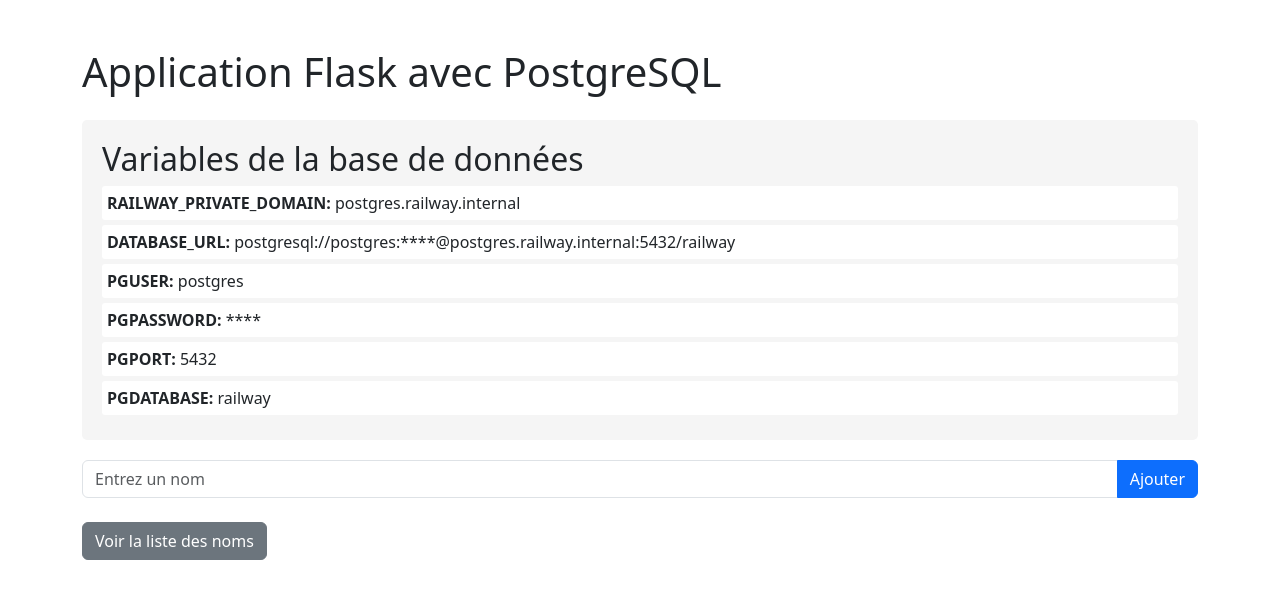
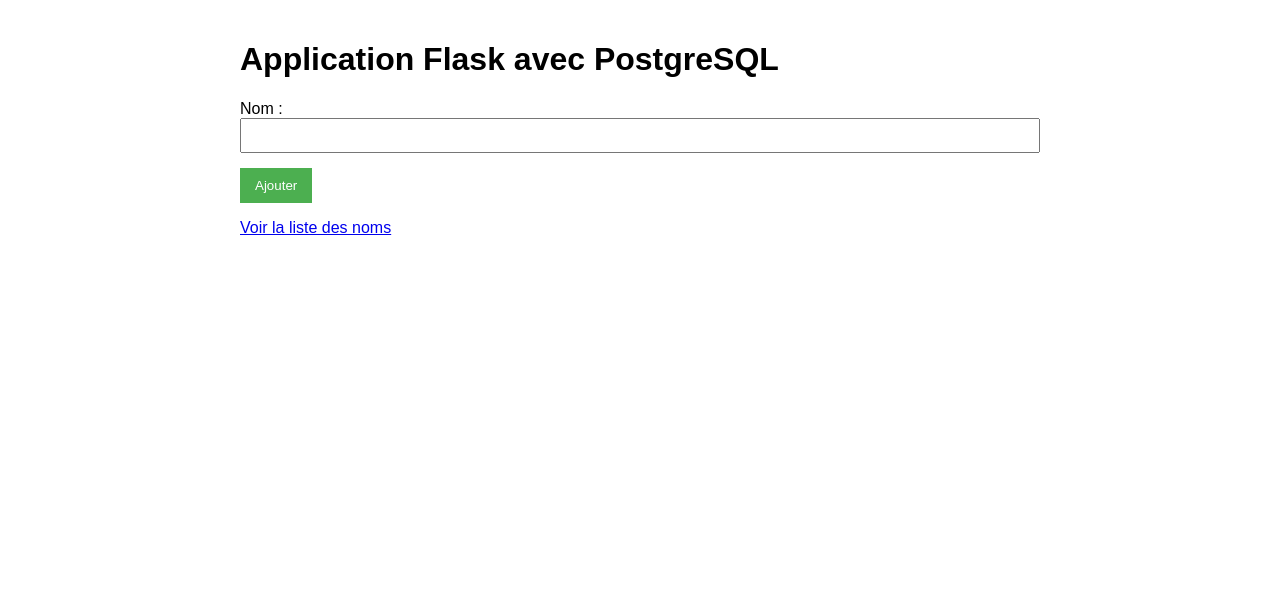
Before and after one commit to kira9292/projectcloud, a Flask app: page / in a window 1280 px wide. Shown: the top 599 px of the page. Run offline with Flask 3, Linux system fonts and the light colour scheme; some libraries are stand-ins or nearby versions.

Commit message:
initial commit

```diff
--- a/app.py
+++ b/app.py
@@ -64,24 +64,10 @@
 
 @app.route('/')
 def index():
-    # Afficher les variables de la base de données
-    db_vars = {
-        'RAILWAY_PRIVATE_DOMAIN': 'postgres.railway.internal',
-        'DATABASE_URL': 'postgresql://postgres:****@postgres.railway.internal:5432/railway',
-        'PGUSER': 'postgres',
-        'PGPASSWORD': '****',
-        'PGPORT': '5432',
-        'PGDATABASE': 'railway'
-    }
-
-    print("Variables de la base de données:")
-    for key, value in db_vars.items():
-        print(f"{key}: {value}")
-
     if not init_db():
         flash("Erreur de connexion à la base de données. Veuillez vérifier votre configuration.", "error")
 
-    return render_template('index.html', db_vars=db_vars)
+    return render_template('index.html')
 
 @app.route('/ajouter', methods=['POST'])
 def ajouter():
--- a/templates/index.html
+++ b/templates/index.html
@@ -4,68 +4,67 @@
     <meta charset="UTF-8">
     <meta name="viewport" content="width=device-width, initial-scale=1.0">
     <title>Application Flask avec PostgreSQL</title>
-    <link href="https://cdn.jsdelivr.net/npm/bootstrap@5.3.0/dist/css/bootstrap.min.css" rel="stylesheet">
     <style>
-        .db-vars {
-            background-color: #f5f5f5;
+        body {
+            font-family: Arial, sans-serif;
+            max-width: 800px;
+            margin: 0 auto;
             padding: 20px;
-            margin: 20px 0;
-            border-radius: 5px;
         }
-        .db-var {
-            margin: 5px 0;
-            padding: 5px;
-            background-color: #fff;
-            border-radius: 3px;
+        .form-group {
+            margin-bottom: 15px;
+        }
+        input[type="text"] {
+            padding: 8px;
+            width: 100%;
+            box-sizing: border-box;
+        }
+        button {
+            padding: 10px 15px;
+            background-color: #4CAF50;
+            color: white;
+            border: none;
+            cursor: pointer;
+        }
+        button:hover {
+            background-color: #45a049;
+        }
+        .flash-message {
+            padding: 10px;
+            margin: 10px 0;
+            border-radius: 4px;
         }
         .error {
-            color: red;
+            background-color: #ffebee;
+            color: #c62828;
         }
         .success {
-            color: green;
+            background-color: #e8f5e9;
+            color: #2e7d32;
         }
     </style>
 </head>
 <body>
-    <div class="container mt-5">
-        <h1 class="mb-4">Application Flask avec PostgreSQL</h1>
+    <h1>Application Flask avec PostgreSQL</h1>
 
     {% with messages = get_flashed_messages(with_categories=true) %}
         {% if messages %}
             {% for category, message in messages %}
-                    <div class="{{ category }}">{{ message }}</div>
+                <div class="flash-message {{ category }}">
+                    {{ message }}
+                </div>
             {% endfor %}
         {% endif %}
     {% endwith %}
 
-        <div class="db-vars">
-            <h2>Variables de la base de données</h2>
-            {% if db_vars %}
-                {% for key, value in db_vars.items() %}
-                    <div class="db-var">
-                        <strong>{{ key }}:</strong>
-                        {% if value %}
-                            {{ value }}
-                        {% else %}
-                            <span style="color: red">Non défini</span>
-                        {% endif %}
+    <form action="{{ url_for('ajouter') }}" method="post">
+        <div class="form-group">
+            <label for="nom">Nom :</label>
+            <input type="text" id="nom" name="nom" required>
         </div>
-                {% endfor %}
-            {% else %}
-                <div class="error">Aucune variable de base de données trouvée</div>
-            {% endif %}
-        </div>
-
-        <form action="{{ url_for('ajouter') }}" method="post" class="mb-4">
-            <div class="input-group">
-                <input type="text" name="nom" class="form-control" placeholder="Entrez un nom" required>
-                <button type="submit" class="btn btn-primary">Ajouter</button>
-            </div>
+        <button type="submit">Ajouter</button>
     </form>
 
-        <a href="{{ url_for('liste') }}" class="btn btn-secondary">Voir la liste des noms</a>
-    </div>
-
-    <script src="https://cdn.jsdelivr.net/npm/bootstrap@5.3.0/dist/js/bootstrap.bundle.min.js"></script>
+    <p><a href="{{ url_for('liste') }}">Voir la liste des noms</a></p>
 </body>
 </html>
```
Lines whose indentation alone changed are shown as unchanged.
